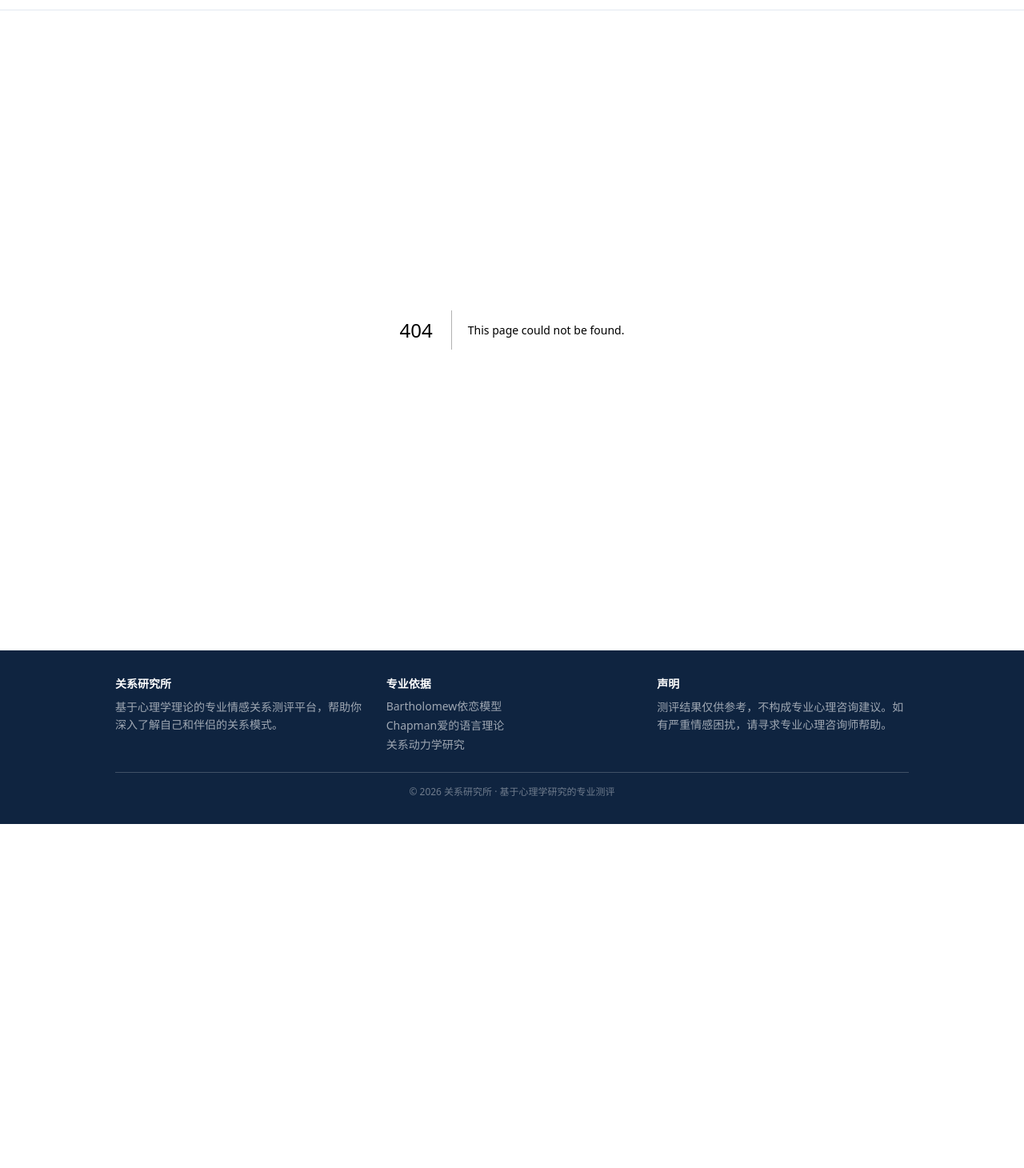
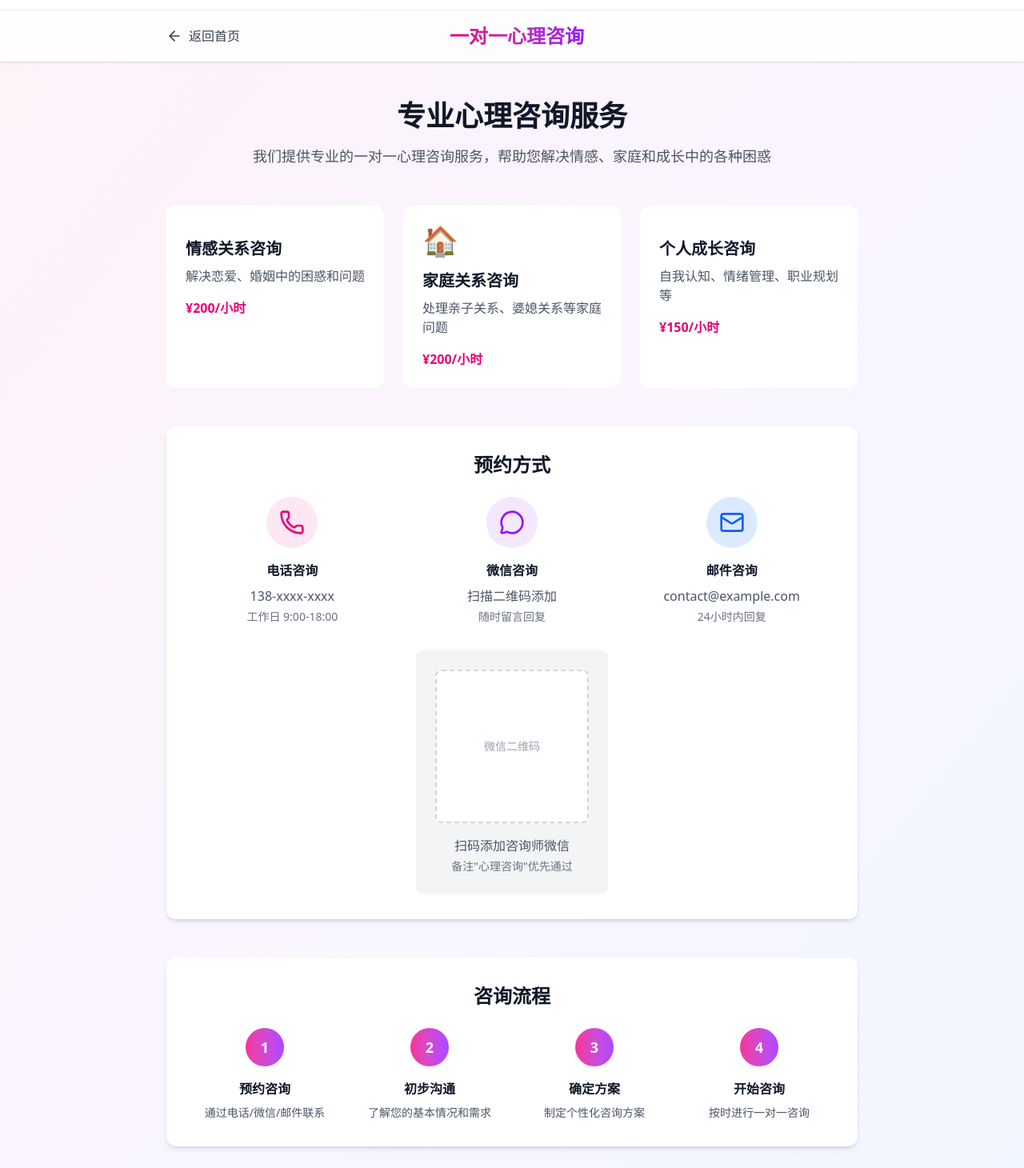
Before and after one commit to huxu-1/relation-lab, a Next.js app: page /consultation in a window 1280 px wide. Before the commit this address had no page. Shown: the part 50-1510 px from the top of the page at 80% size. Before the commit the page ends 1080 px from the top, so only its background shows below. Built offline with nearby package versions, Linux system fonts and the light colour scheme.

Commit message:
添加心理咨询页面

```diff
--- /dev/null
+++ b/app/consultation/page.tsx
@@ -0,0 +1,162 @@
+'use client';
+
+import { useState } from 'react';
+import Link from 'next/link';
+import { ArrowLeft, MessageCircle, Phone, Mail, Calendar } from 'lucide-react';
+
+export default function ConsultationPage() {
+  const [selectedService, setSelectedService] = useState<string | null>(null);
+
+  const services = [
+    {
+      id: 'relationship',
+      title: '情感关系咨询',
+      description: '解决恋爱、婚姻中的困惑和问题',
+      icon: '',
+      price: '¥200/小时'
+    },
+    {
+      id: 'family',
+      title: '家庭关系咨询',
+      description: '处理亲子关系、婆媳关系等家庭问题',
+      icon: '🏠',
+      price: '¥200/小时'
+    },
+    {
+      id: 'personal',
+      title: '个人成长咨询',
+      description: '自我认知、情绪管理、职业规划等',
+      icon: '',
+      price: '¥150/小时'
+    }
+  ];
+
+  return (
+    <div className="min-h-screen bg-gradient-to-br from-pink-50 via-purple-50 to-blue-50">
+      {/* Header */}
+      <header className="bg-white/80 backdrop-blur-md shadow-sm sticky top-0 z-10">
+        <div className="max-w-4xl mx-auto px-4 py-4 flex items-center justify-between">
+          <Link href="/" className="flex items-center gap-2 text-gray-700 hover:text-pink-600 transition-colors">
+            <ArrowLeft className="w-5 h-5" />
+            <span className="font-medium">返回首页</span>
+          </Link>
+          <h1 className="text-2xl font-bold bg-gradient-to-r from-pink-600 to-purple-600 bg-clip-text text-transparent">
+            一对一心理咨询
+          </h1>
+          <div className="w-20"></div>
+        </div>
+      </header>
+
+      <main className="max-w-4xl mx-auto px-4 py-12">
+        {/* Hero Section */}
+        <div className="text-center mb-12">
+          <h2 className="text-3xl md:text-4xl font-bold text-gray-900 mb-4">
+            专业心理咨询服务
+          </h2>
+          <p className="text-lg text-gray-600 max-w-2xl mx-auto">
+            我们提供专业的一对一心理咨询服务，帮助您解决情感、家庭和成长中的各种困惑
+          </p>
+        </div>
+
+        {/* Services Grid */}
+        <div className="grid md:grid-cols-3 gap-6 mb-12">
+          {services.map((service) => (
+            <div
+              key={service.id}
+              onClick={() => setSelectedService(service.id)}
+              className={`bg-white rounded-xl p-6 cursor-pointer transition-all duration-300 hover:shadow-lg ${
+                selectedService === service.id
+                  ? 'ring-2 ring-pink-500 shadow-lg'
+                  : 'hover:scale-105'
+              }`}
+            >
+              <div className="text-4xl mb-4">{service.icon}</div>
+              <h3 className="text-xl font-semibold text-gray-900 mb-2">
+                {service.title}
+              </h3>
+              <p className="text-gray-600 mb-4">{service.description}</p>
+              <div className="text-pink-600 font-semibold">{service.price}</div>
+            </div>
+          ))}
+        </div>
+
+        {/* Contact Info */}
+        <div className="bg-white rounded-xl p-8 shadow-md">
+          <h3 className="text-2xl font-bold text-gray-900 mb-6 text-center">
+            预约方式
+          </h3>
+
+          <div className="grid md:grid-cols-3 gap-6">
+            <div className="text-center">
+              <div className="w-16 h-16 bg-pink-100 rounded-full flex items-center justify-center mx-auto mb-4">
+                <Phone className="w-8 h-8 text-pink-600" />
+              </div>
+              <h4 className="font-semibold text-gray-900 mb-2">电话咨询</h4>
+              <p className="text-gray-600">138-xxxx-xxxx</p>
+              <p className="text-sm text-gray-500 mt-1">工作日 9:00-18:00</p>
+            </div>
+
+            <div className="text-center">
+              <div className="w-16 h-16 bg-purple-100 rounded-full flex items-center justify-center mx-auto mb-4">
+                <MessageCircle className="w-8 h-8 text-purple-600" />
+              </div>
+              <h4 className="font-semibold text-gray-900 mb-2">微信咨询</h4>
+              <p className="text-gray-600">扫描二维码添加</p>
+              <p className="text-sm text-gray-500 mt-1">随时留言回复</p>
+            </div>
+
+            <div className="text-center">
+              <div className="w-16 h-16 bg-blue-100 rounded-full flex items-center justify-center mx-auto mb-4">
+                <Mail className="w-8 h-8 text-blue-600" />
+              </div>
+              <h4 className="font-semibold text-gray-900 mb-2">邮件咨询</h4>
+              <p className="text-gray-600">contact@example.com</p>
+              <p className="text-sm text-gray-500 mt-1">24小时内回复</p>
+            </div>
+          </div>
+
+          {/* WeChat QR Code Placeholder */}
+          <div className="mt-8 text-center">
+            <div className="inline-block bg-gray-100 rounded-lg p-6">
+              <div className="w-48 h-48 bg-white border-2 border-dashed border-gray-300 rounded-lg flex items-center justify-center mb-4">
+                <span className="text-gray-400 text-sm">微信二维码</span>
+              </div>
+              <p className="text-gray-600 font-medium">扫码添加咨询师微信</p>
+              <p className="text-sm text-gray-500 mt-1">备注"心理咨询"优先通过</p>
+            </div>
+          </div>
+        </div>
+
+        {/* Process */}
+        <div className="mt-12 bg-white rounded-xl p-8 shadow-md">
+          <h3 className="text-2xl font-bold text-gray-900 mb-6 text-center">
+            咨询流程
+          </h3>
+          <div className="grid md:grid-cols-4 gap-6">
+            {[
+              { step: '1', title: '预约咨询', desc: '通过电话/微信/邮件联系' },
+              { step: '2', title: '初步沟通', desc: '了解您的基本情况和需求' },
+              { step: '3', title: '确定方案', desc: '制定个性化咨询方案' },
+              { step: '4', title: '开始咨询', desc: '按时进行一对一咨询' }
+            ].map((item) => (
+              <div key={item.step} className="text-center">
+                <div className="w-12 h-12 bg-gradient-to-r from-pink-500 to-purple-500 rounded-full flex items-center justify-center mx-auto mb-4 text-white font-bold text-lg">
+                  {item.step}
+                </div>
+                <h4 className="font-semibold text-gray-900 mb-2">{item.title}</h4>
+                <p className="text-sm text-gray-600">{item.desc}</p>
+              </div>
+            ))}
+          </div>
+        </div>
+
+        {/* Note */}
+        <div className="mt-8 bg-yellow-50 border-l-4 border-yellow-400 p-4 rounded">
+          <p className="text-sm text-yellow-800">
+            <strong>温馨提示：</strong>心理咨询需要建立在相互信任的基础上，我们会严格保护您的隐私。所有咨询内容将严格保密。
+          </p>
+        </div>
+      </main>
+    </div>
+  );
+}
```
